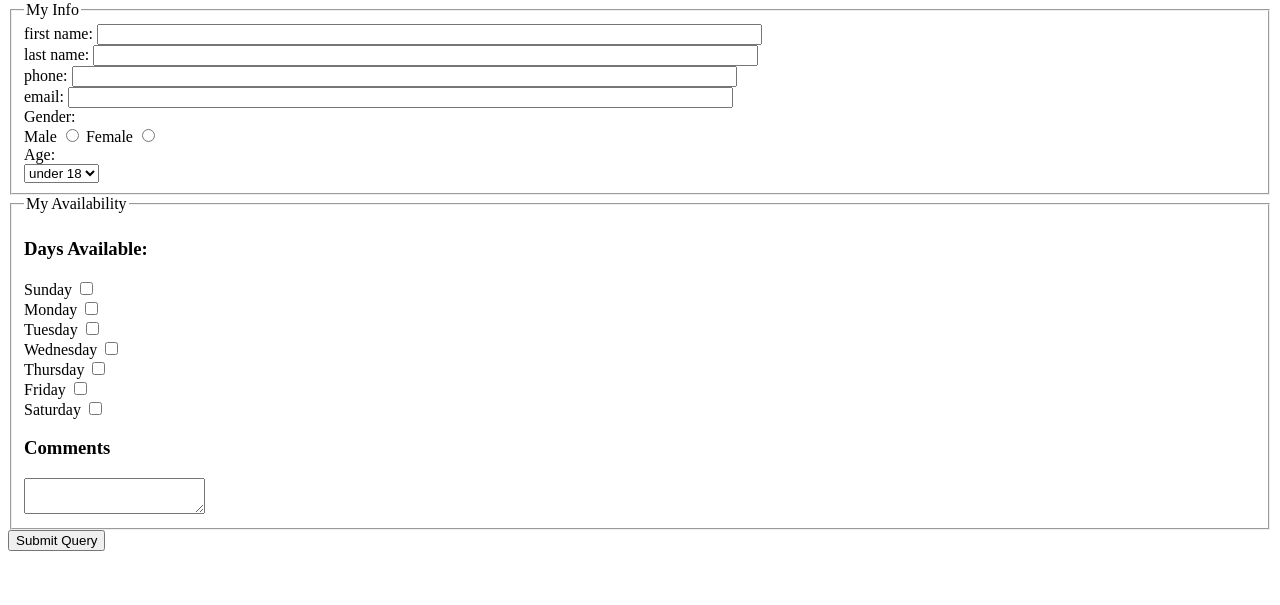
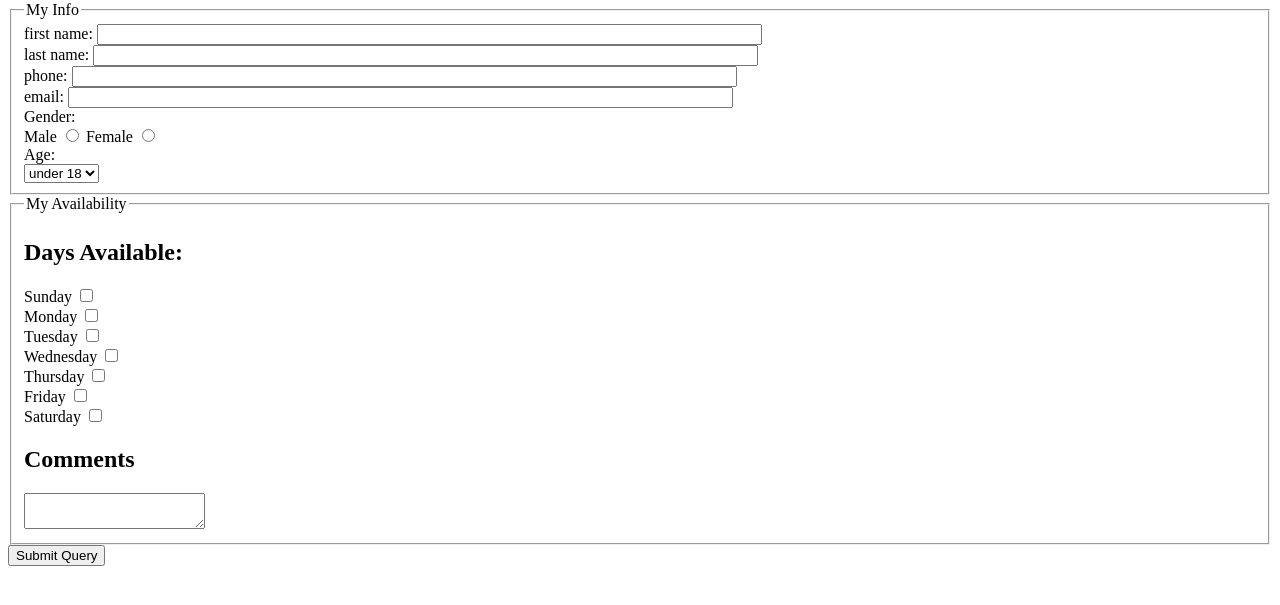
Before and after one commit to Suhani2826/webdev_lab5, a plain HTML site: page index.html in a window 1280 px wide. Shown: the part 79-684 px from the top of the page. Drawn offline with Linux system fonts and the light colour scheme.

Commit message:
Fix heading levels

```diff
--- a/index.html
+++ b/index.html
@@ -41,7 +41,7 @@
     <fieldset>
       <legend>My Availability</legend>
 
-      <h3>Days Available:</h3>
+      <h2>Days Available:</h2>
       <label for="sunday">Sunday</label>
       <input type="checkbox" id="sunday" name="available_field[]" value="sunday"><br>
       <label for="monday">Monday</label>
@@ -57,7 +57,7 @@
       <label for="saturday">Saturday</label>
       <input type="checkbox" id="saturday" name="available_field[]" value="saturday">
 
-      <h3><label for="comments">Comments</label></h3>
+      <h2><label for="comments">Comments</label></h2>
       <textarea id="comments" name="comments_field" rows="2" cols="20"></textarea>
     </fieldset>
 
```
